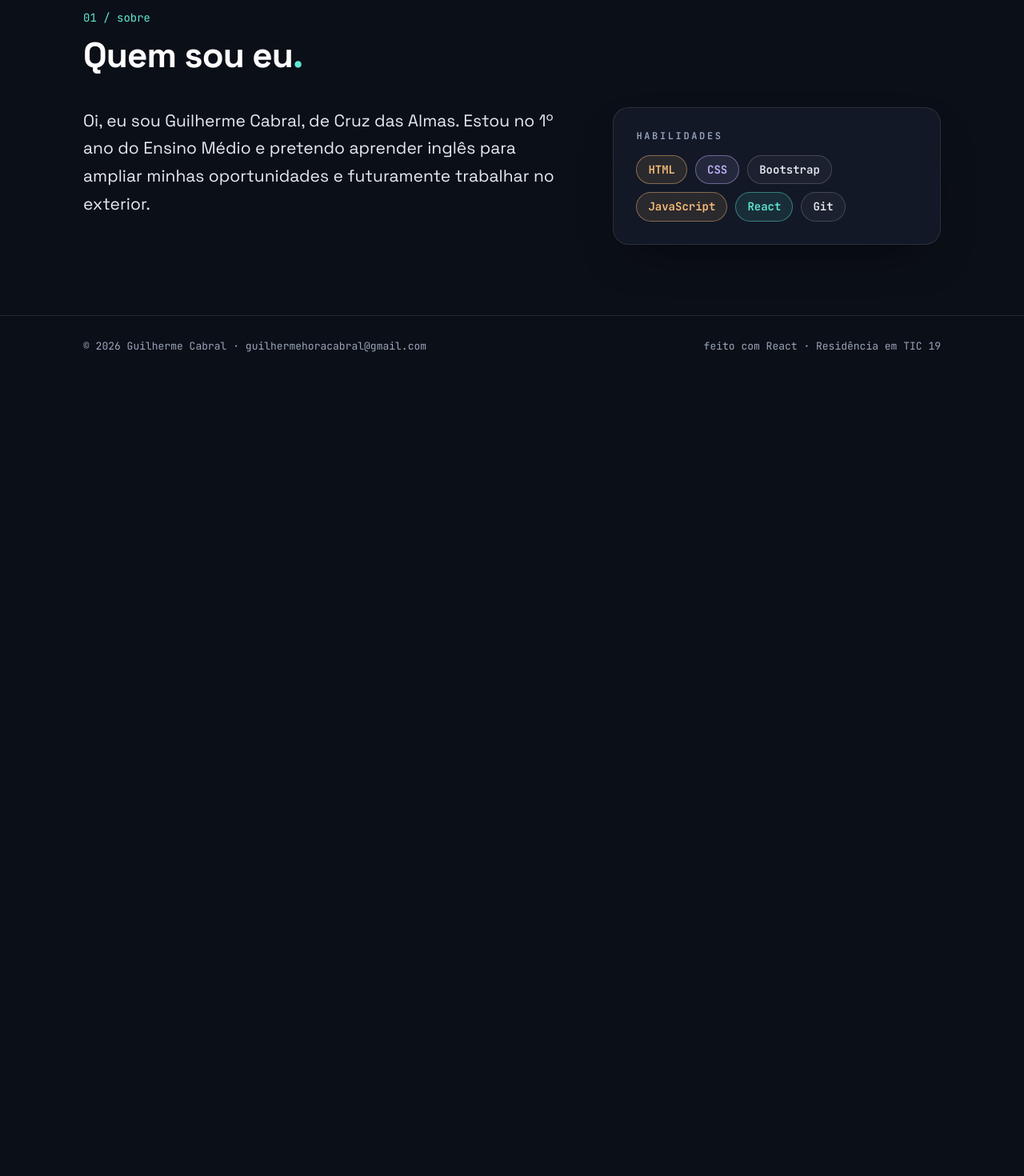
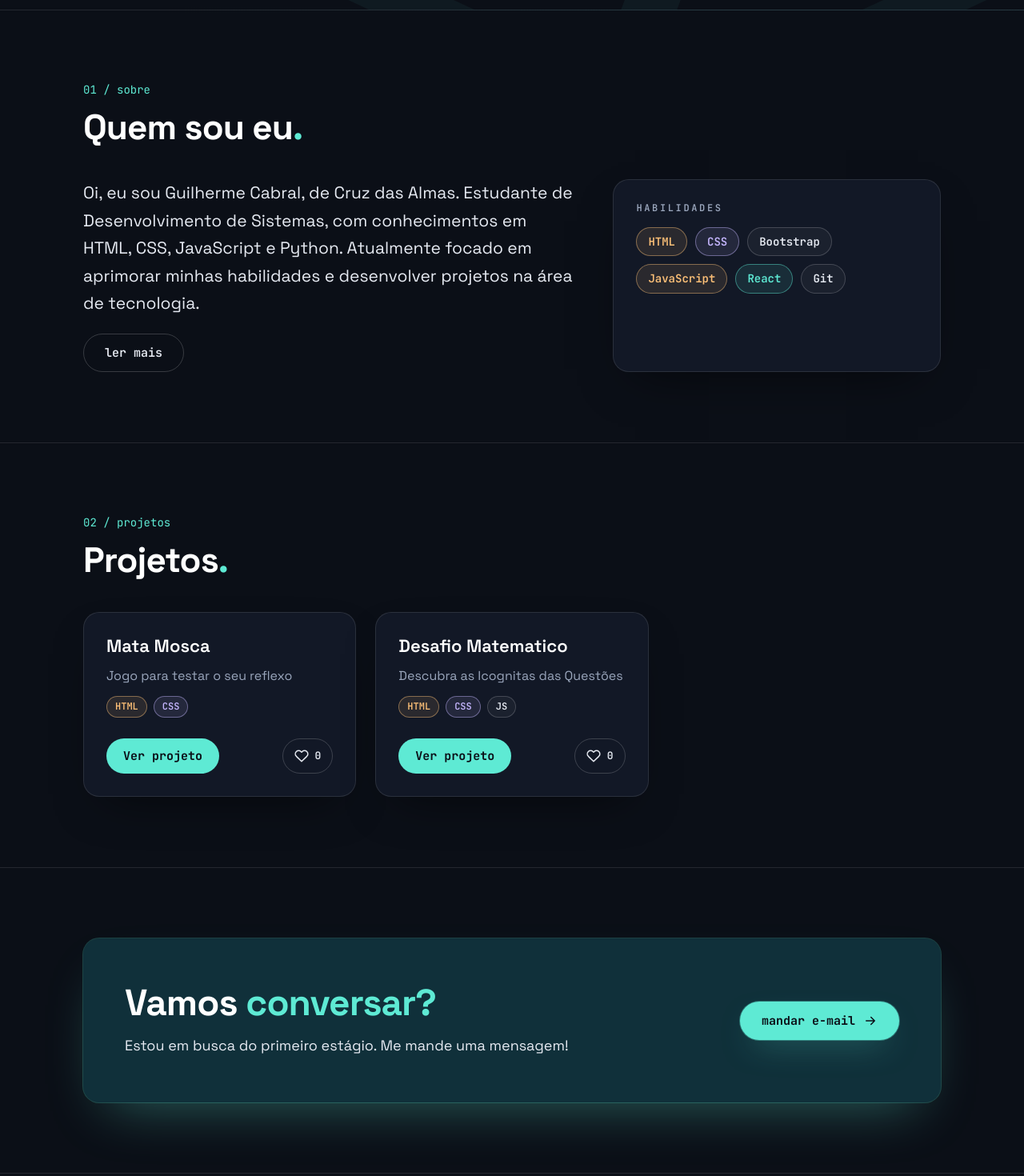
Before and after one commit to GuilhermeSSCabral/GuilhermeCabral_Portfolio, a React (Vite) app in the folder portfolio/: page / in a window 1280 px wide. Shown: the part 720-2190 px from the top of the page at 80% size. Before the commit the page ends 1191 px from the top, so only its background shows below. Built offline with nearby package versions, Linux system fonts and the light colour scheme.

Commit message:
change1.6

```diff
--- a/portfolio/src/App.jsx
+++ b/portfolio/src/App.jsx
@@ -1,36 +1,38 @@
-import Header from "./components/Header/Header"
-import Hero from "./components/Hero/Hero.jsx"
-import { perfil } from "./data/perfil.js"
+import { perfil } from './data/perfil.js'
+import { projetos } from './data/projetos.js'
 import { coresDasTecnologias } from './data/tecnologias.js'
+import Header from './components/Header/Header.jsx'
+import Hero from './components/Hero/Hero.jsx'
 import Footer from './components/Footer/Footer.jsx'
 import Secao from './components/Secao/Secao.jsx'
 import Perfil from './components/Perfil/Perfil.jsx'
 import Card from './components/Card/Card.jsx'
 import Badge from './components/Badge/Badge.jsx'
+import CardProjeto from './components/CardProjeto/CardProjeto.jsx'
+import Icone from './components/Icone/Icone.jsx'
 
 function App() {
-
   return (
     <>
       <Header usuario={perfil.usuario} />
       <main>
         <Hero
-          nome={perfil.usuario}
+          nome={perfil.nome}
           cargo={perfil.cargo}
           resumo={perfil.resumo}
           cidade={perfil.cidade}
         />
 
-        <Secao>
+        <Secao id="sobre">
           <p className="etiqueta-secao">01 / sobre</p>
           <h2 className="secao__titulo">Quem sou eu</h2>
           <div className="sobre">
             <Perfil
               nome={perfil.nome}
               cidade={perfil.cidade}
-              resumo2={perfil.resumo2}
+              resumo={perfil.resumo}
+              bio={perfil.bio}
             />
-
             <Card>
               <h3 className="rotulo">Habilidades</h3>
               <div className="lista-etiquetas lista-etiquetas--grande">
@@ -43,16 +45,44 @@ function App() {
                 ))}
               </div>
             </Card>
-
-
           </div>
-
         </Secao>
 
-      </main >
+        <Secao id="projetos">
+          <p className="etiqueta-secao">02 / projetos</p>
+          <h2 className="secao__titulo">Projetos</h2>
+          <div className="grade-cartoes">
+            {projetos.map((projeto) => (
+              <CardProjeto
+                key={projeto.id}
+                titulo={projeto.titulo}
+                descricao={projeto.descricao}
+                tecnologias={projeto.tecnologias}
+              />
+            ))}
+          </div>
+        </Secao>
 
+        <Secao id="contato">
+          <div className="chamada">
+            <div className="chamada__texto">
+              <h2>
+                Vamos <span>conversar?</span>
+              </h2>
+              <p>Estou em busca do primeiro estágio. Me mande uma mensagem!</p>
+            </div>
+            <a
+              className="botao botao--primario"
+              href={`mailto:${perfil.email}`}
+            >
+              mandar e-mail <Icone nome="seta" tamanho={18} />
+            </a>
+          </div>
+        </Secao>
+      </main>
       <Footer nome={perfil.nome} email={perfil.email} />
     </>
   )
 }
+
 export default App
--- /dev/null
+++ b/portfolio/src/components/Button/Button.jsx
@@ -0,0 +1,13 @@
+function Button({ children, variante = 'primario', onClick }) {
+  return (
+    <button
+      type="button"
+      className={`botao botao--${variante}`}
+      onClick={onClick}
+    >
+      {children}
+    </button>
+  )
+}
+
+export default Button
--- /dev/null
+++ b/portfolio/src/components/CardProjeto/CardProjeto.jsx
@@ -0,0 +1,40 @@
+import { useState } from 'react'
+import Card from '../Card/Card.jsx'
+import Badge from '../Badge/Badge.jsx'
+import Button from '../Button/Button.jsx'
+import Icone from '../Icone/Icone.jsx'
+import { coresDasTecnologias } from '../../data/tecnologias.js'
+
+function CardProjeto({ titulo, descricao, tecnologias = [] }) {
+  const [curtidas, setCurtidas] = useState(0)
+
+  function curtir() {
+    setCurtidas((atual) => atual + 1)
+  }
+
+  return (
+    <Card>
+      <h3>{titulo}</h3>
+      <p className="cartao__descricao">{descricao}</p>
+      <div className="lista-etiquetas">
+        {tecnologias.map((tec) => (
+          <Badge key={tec} texto={tec} cor={coresDasTecnologias[tec]} />
+        ))}
+      </div>
+      <div className="cartao__rodape">
+        <Button>Ver projeto</Button>
+        <button
+          type="button"
+          className={curtidas > 0 ? 'curtir curtir--ativo' : 'curtir'}
+          onClick={curtir}
+          aria-label={`Curtir ${titulo}`}
+        >
+          <Icone nome="coracao" tamanho={18} />
+          {curtidas}
+        </button>
+      </div>
+    </Card>
+  )
+}
+
+export default CardProjeto
--- a/portfolio/src/components/Perfil/Perfil.jsx
+++ b/portfolio/src/components/Perfil/Perfil.jsx
@@ -1,9 +1,18 @@
-function Perfil({ nome, cidade, resumo2 }) {
+import { useState } from 'react'
+import Button from '../Button/Button.jsx'
+
+function Perfil({ nome, cidade, resumo, bio }) {
+  const [aberto, setAberto] = useState(false)
+
   return (
     <article className="sobre__texto">
       <p>
-        Oi, eu sou {nome}, de {cidade}. {resumo2}
+        Oi, eu sou {nome}, de {cidade}. {resumo}
       </p>
+      {aberto && <p>{bio}</p>}
+      <Button variante="contorno" onClick={() => setAberto(!aberto)}>
+        {aberto ? 'ler menos' : 'ler mais'}
+      </Button>
     </article>
   )
 }
--- a/portfolio/src/components/Secao/Secao.jsx
+++ b/portfolio/src/components/Secao/Secao.jsx
@@ -1,6 +1,6 @@
-function Secao({ children }) {
+function Secao({ children, id, alternada = false }) {
   return (
-    <section className="secao">
+    <section id={id} className={alternada ? 'secao secao--alternada' : 'secao'}>
       <div className="container">{children}</div>
     </section>
   )
--- a/portfolio/src/data/perfil.js
+++ b/portfolio/src/data/perfil.js
@@ -6,5 +6,29 @@ export const perfil = {
     email: "guilhermehoracabral@gmail.com",
     habilidades: ['HTML', 'CSS', 'Bootstrap', 'JavaScript', 'React', 'Git'],
     resumo: "Estudante de Desenvolvimento de Sistemas, com conhecimentos em HTML, CSS, JavaScript e Python. Atualmente focado em aprimorar minhas habilidades e desenvolver projetos na área de tecnologia.",
-    resumo2: "Estou no 1º ano do Ensino Médio e pretendo aprender inglês para ampliar minhas oportunidades e futuramente trabalhar no exterior."
+    resumo2: "Estou no 1º ano do Ensino Médio e pretendo aprender inglês para ampliar minhas oportunidades e futuramente trabalhar no exterior.",
+
+    formacao: [
+        {
+            id: 1,
+            curso: 'Residência em TIC 19 · Juventude Dev',
+            local: 'UFRB · 2026',
+            descricao:
+                'Formação em desenvolvimento web com HTML, CSS, JavaScript, Git e React, sempre construindo projetos.',
+        },
+        {
+            id: 2,
+            curso: 'Lógica de programação com Python',
+            local: 'Curso online · 2025',
+            descricao:
+                'Meu primeiro contato com programação: variáveis, condições, repetições e pequenos jogos no terminal.',
+        },
+        {
+            id: 3,
+            curso: 'Ensino médio',
+            local: 'Escola estadual · 2024',
+            descricao:
+                'Onde comecei a me interessar por tecnologia, nas aulas de informática.',
+        },
+    ],
 }
--- a/portfolio/src/data/tecnologias.js
+++ b/portfolio/src/data/tecnologias.js
@@ -5,3 +5,13 @@ export const coresDasTecnologias = {
   JavaScript: 'ambar',
   React: 'teal',
 }
+
+// Botões do filtro de projetos (aula 30). A ordem daqui é a ordem na tela.
+export const tecnologias = [
+  'HTML',
+  'CSS',
+  'JavaScript',
+  'React',
+  'Bootstrap',
+  'Python',
+]
```
